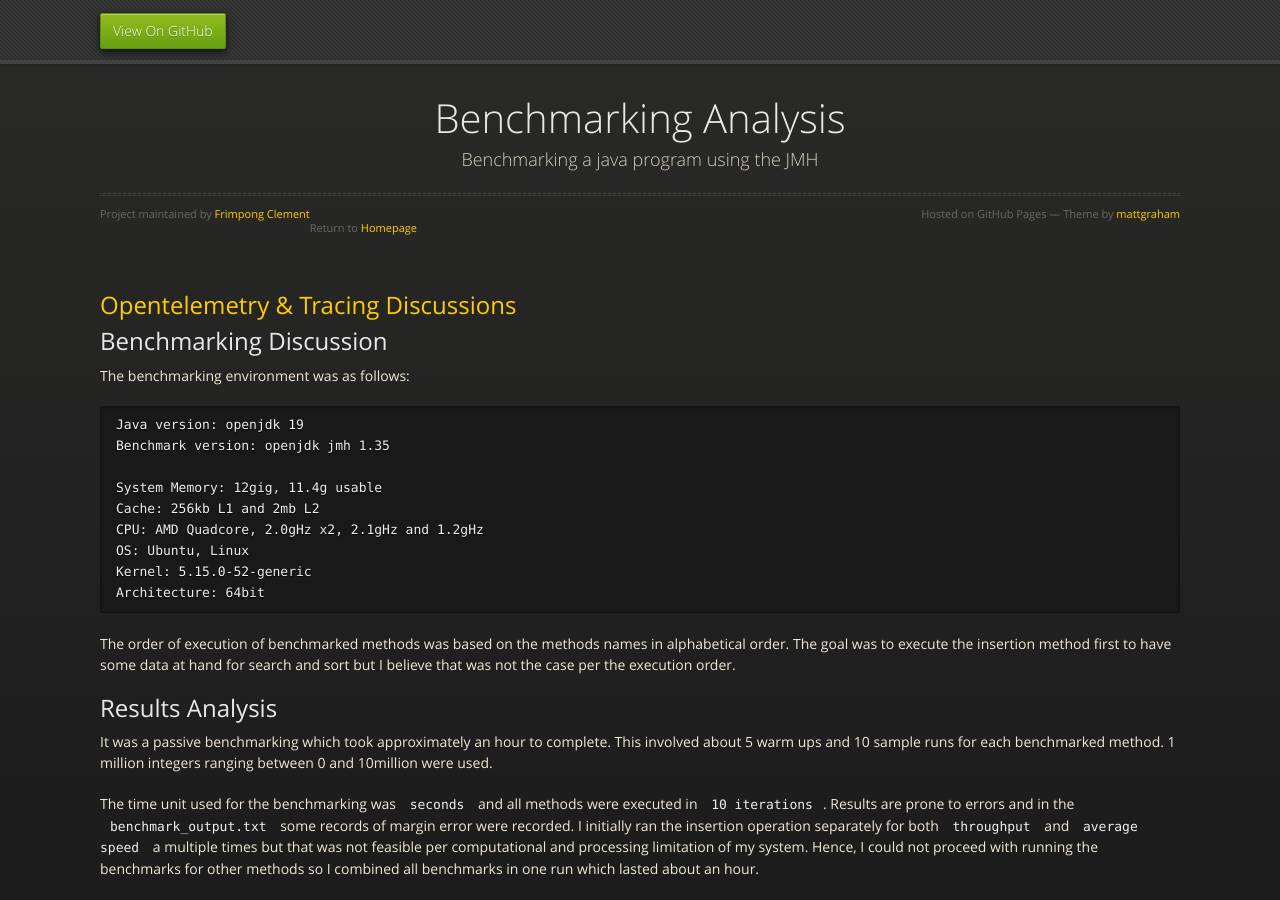
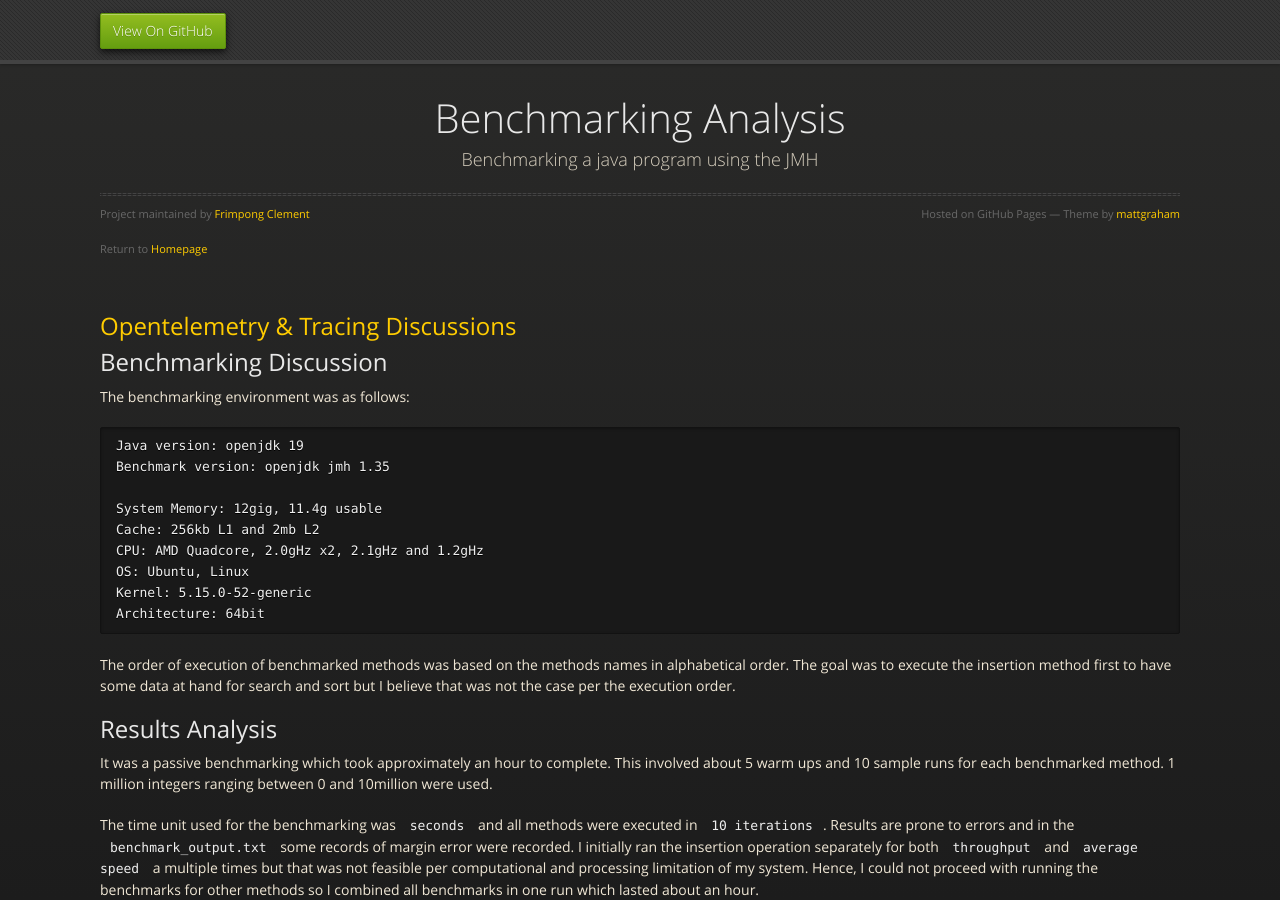
Before and after one commit to frimps-astro/frimps-astro.github.io, a Jekyll site: the page built from benchmarking.md, in a window 1280 px wide and 900 px high. Built offline with Jekyll 4.4.1, drawn with Linux system fonts in a browser that asks for light colours.

Commit message:
updated layouts

```diff
--- a/_layouts/community_detection.html
+++ b/_layouts/community_detection.html
@@ -40,6 +40,7 @@
           <hr>
           <span class="credits left">Project maintained by <a href="{{ site.github.owner_url }}">Frimpong Clement</a></span>
           <span class="credits right">Hosted on GitHub Pages &mdash; Theme by <a href="https://twitter.com/mattgraham">mattgraham</a></span>
+          <br>
           <span class="credits center">Return to <a href="/">Homepage</a></span>
         </div>
 
--- a/_layouts/midnight.html
+++ b/_layouts/midnight.html
@@ -40,7 +40,7 @@
           <hr>
           <span class="credits left">Project maintained by <a href="{{ site.github.owner_url }}">Frimpong Clement</a></span>
           <span class="credits right">Hosted on GitHub Pages &mdash; Theme by <a href="https://twitter.com/mattgraham">mattgraham</a></span>
-          <span class="credits center">Return to <a href="/">Homepage</a></span>
+          <br><span class="credits center">Return to <a href="/">Homepage</a></span>
         </div>
 
         {{ content }}
```
